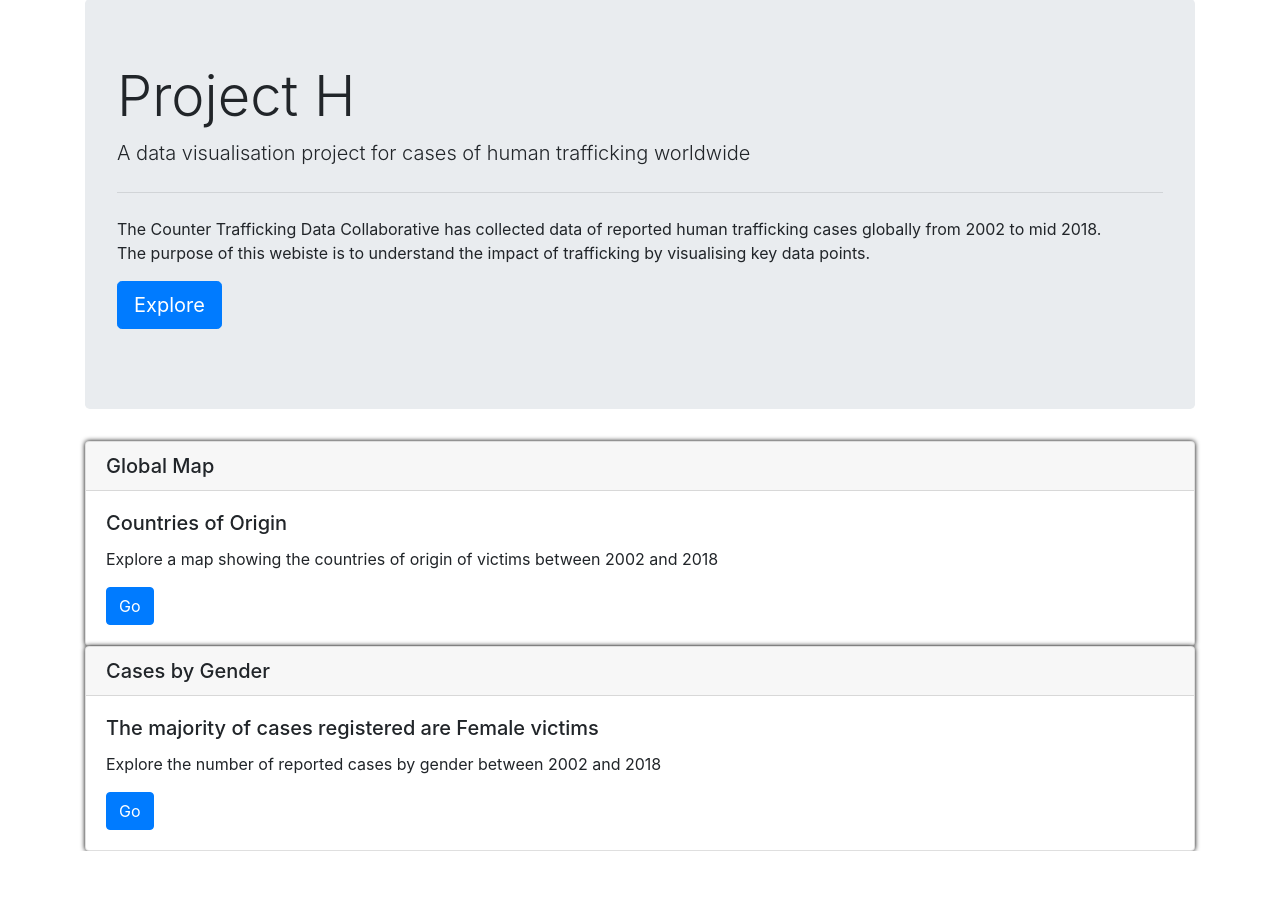
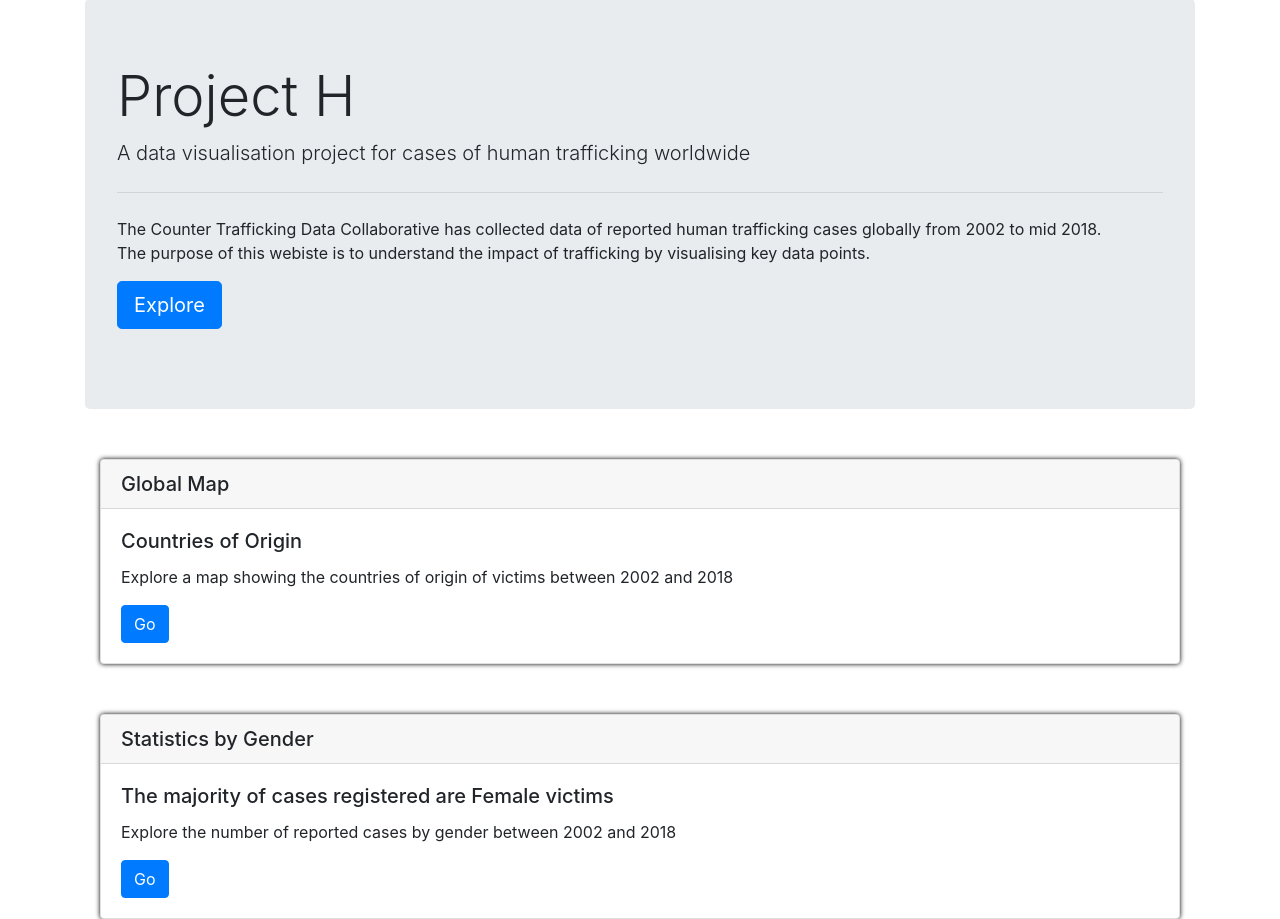
Before and after one commit to winstonbarlowg/ctdc_data_analysis, a Flask app: page / in a window 1280 px wide. Shown: the part 107-1026 px from the top of the page. Before the commit the page ends 958 px from the top, so only its background shows below. Run offline with Flask 3, Linux system fonts and the light colour scheme; some libraries are stand-ins or nearby versions.

Commit message:
fixing layout and styling

```diff
--- a/projecth/templates/main.html
+++ b/projecth/templates/main.html
@@ -2,16 +2,16 @@
 {% block content %}
 <div class="jumbotron">
     <h1 class="display-4">Project H</h1>
-        <p class="lead">A data visualisation project for cases of human trafficking worldwide</p>
+    <p class="lead" id="jumbotron_text_img">A data visualisation project for cases of human trafficking worldwide</p>
     <hr class="my-4">
-        <p>The Counter Trafficking Data Collaborative has collected data of reported human trafficking cases globally
+    <p id="jumbotron_text_img">The Counter Trafficking Data Collaborative has collected data of reported human trafficking cases globally
         from 2002 to mid 2018. <br>
         The purpose of this webiste is to understand the impact of trafficking by visualising key data points.</p>
     <p class="lead">
       <a class="btn btn-primary btn-lg" href="#" role="button">Explore</a>
     </p>
   </div>
-
+<div class="container">
   <div class="card">
     <h5 class="card-header">Global Map</h5>
     <div class="card-body">
@@ -20,13 +20,15 @@
       <a href="{{ url_for('maps') }}" class="btn btn-primary">Go</a>
     </div>
   </div>
-
+</div>
+<div class="container">
   <div class="card">
-        <h5 class="card-header">Cases by Gender</h5>
+    <h5 class="card-header">Statistics by Gender</h5>
     <div class="card-body">
       <h5 class="card-title">The majority of cases registered are Female victims</h5>
       <p class="card-text">Explore the number of reported cases by gender between 2002 and 2018</p>
       <a href="{{ url_for('scatter') }}" class="btn btn-primary">Go</a>
     </div>
   </div>
+</div>
 {% endblock content %}
```
Lines whose indentation alone changed are shown as unchanged.
